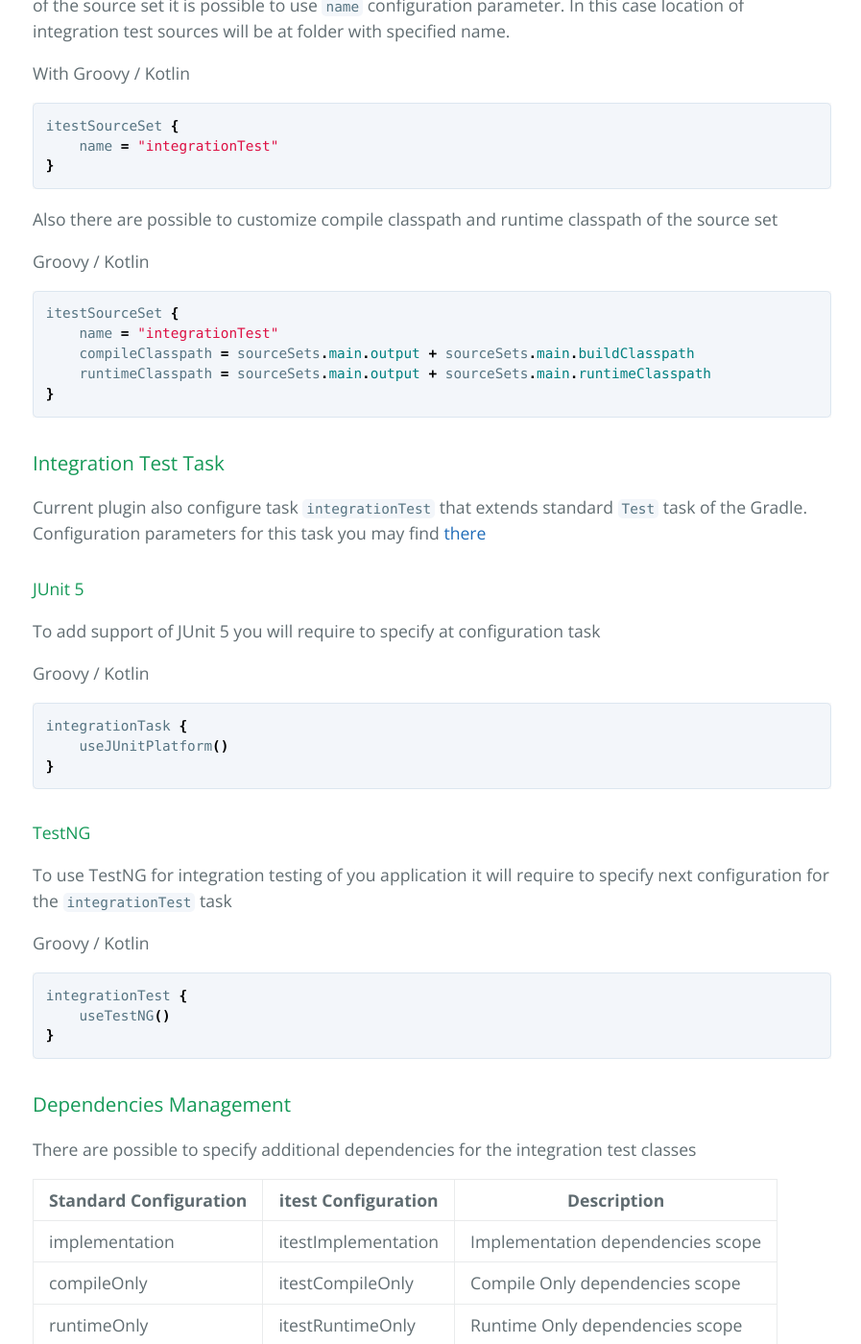
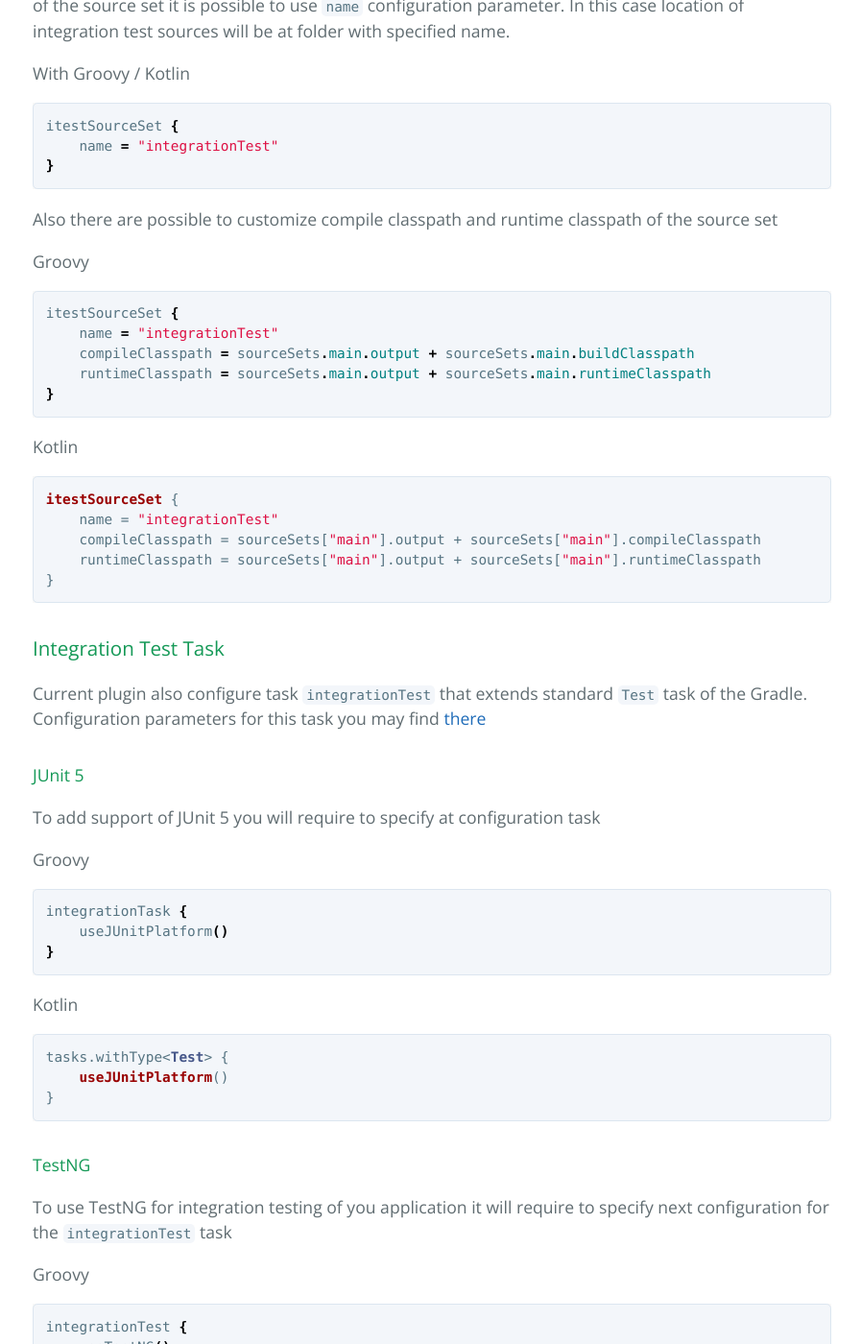
Before and after one commit to Softeq/itest-gradle-plugin, a Jekyll site: the page built from docs/index.md, in a window 1280 px wide and 1400 px high, scrolled down 1522 px. Shown: the whole window at 96% size, without its empty margins (190-1087 px from the left). Built offline with Jekyll 4.4.1, drawn with Linux system fonts in a browser that asks for light colours; some of the changed text lies outside the part shown.

Commit message:
#3 Create site for the plugin

````diff
--- a/docs/index.md
+++ b/docs/index.md
@@ -62,12 +62,21 @@ itestSourceSet {
 
 Also there are possible to customize compile classpath and runtime classpath of the source set
 
-Groovy / Kotlin
+Groovy
 ```groovy
 itestSourceSet {
     name = "integrationTest"
     compileClasspath = sourceSets.main.output + sourceSets.main.buildClasspath
     runtimeClasspath = sourceSets.main.output + sourceSets.main.runtimeClasspath
+}
+```
+
+Kotlin
+```kotlin
+itestSourceSet {
+    name = "integrationTest"
+    compileClasspath = sourceSets["main"].output + sourceSets["main"].compileClasspath
+    runtimeClasspath = sourceSets["main"].output + sourceSets["main"].runtimeClasspath
 }
 ```
 
@@ -80,9 +89,16 @@ Configuration parameters for this task you may find
 #### JUnit 5
 To add support of JUnit 5 you will require to specify at configuration task
 
-Groovy / Kotlin
+Groovy
 ```groovy
 integrationTask {
+    useJUnitPlatform()
+}
+```
+
+Kotlin
+```kotlin
+tasks.withType<Test> {
     useJUnitPlatform()
 }
 ```
@@ -91,9 +107,16 @@ integrationTask {
 To use TestNG for integration testing of you application it will require to specify next configuration for the
 `integrationTest` task
 
-Groovy / Kotlin
+Groovy
 ```groovy
 integrationTest {
+    useTestNG()
+}
+```
+
+Kotlin
+```kotlin
+tasks.withType<Test> {
     useTestNG()
 }
 ```
````
Also changed, not shown: README.md.
